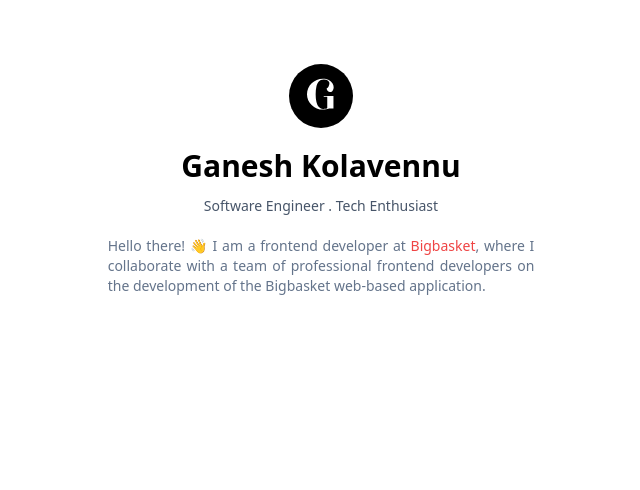
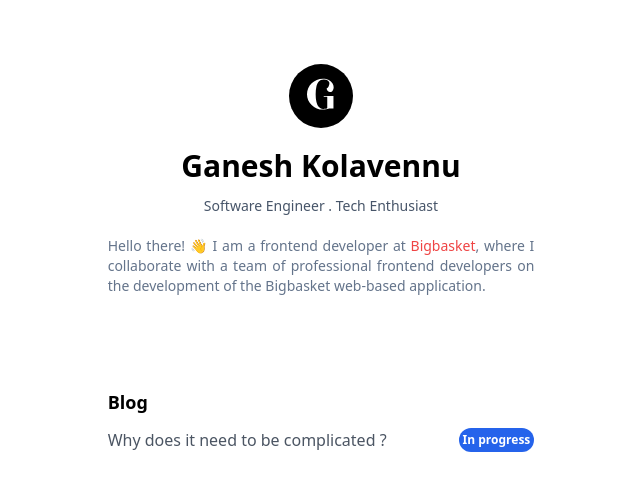
Before and after one commit to macklark/ganesh, a Svelte app: page / in a window 1280 px wide. Shown: the top 490 px of the page, without its empty margins (319-959 px from the left). Built offline with nearby package versions, Linux system fonts and the light colour scheme; some icons are missing.

Commit message:
added blog module

```diff
--- a/src/App.svelte
+++ b/src/App.svelte
@@ -1,5 +1,6 @@
 <script>
   import Icon from "@iconify/svelte";
+  import Blog from "./modules/blog/Blog.svelte";
 </script>
 
 <div class="flex flex-col md:w-1/3 w-4/5 mx-auto">
@@ -45,4 +46,5 @@
       <Icon icon="line-md:email-twotone" style="font-size: 26px;" />
     </a>
   </nav>
+  <Blog />
 </div>
--- /dev/null
+++ b/src/components/Card.svelte
@@ -0,0 +1,14 @@
+<script>
+  import Status from "./Status.svelte";
+  let { title } = $props();
+</script>
+
+<div class="py-3 flex md:justify-between md:items-center">
+  <a
+    href="/"
+    class="text-md font-light text-gray-600 hover:underline hover:text-blue-600"
+  >
+    {title}
+  </a>
+  <Status status="In progress" />
+</div>
--- /dev/null
+++ b/src/components/Status.svelte
@@ -0,0 +1,8 @@
+<script>
+  let { status } = $props();
+</script>
+
+<span
+  class="bg-blue-600 text-xs text-white p-1 rounded-full font-semibold md:block hidden"
+  >{status}</span
+>
--- /dev/null
+++ b/src/modules/blog/Blog.svelte
@@ -0,0 +1,8 @@
+<script>
+  import Card from "../../components/Card.svelte";
+</script>
+
+<section>
+  <h2 class="text-lg font-semibold mt-5">Blog</h2>
+  <Card title="Why does it need to be complicated ?" />
+</section>
```
